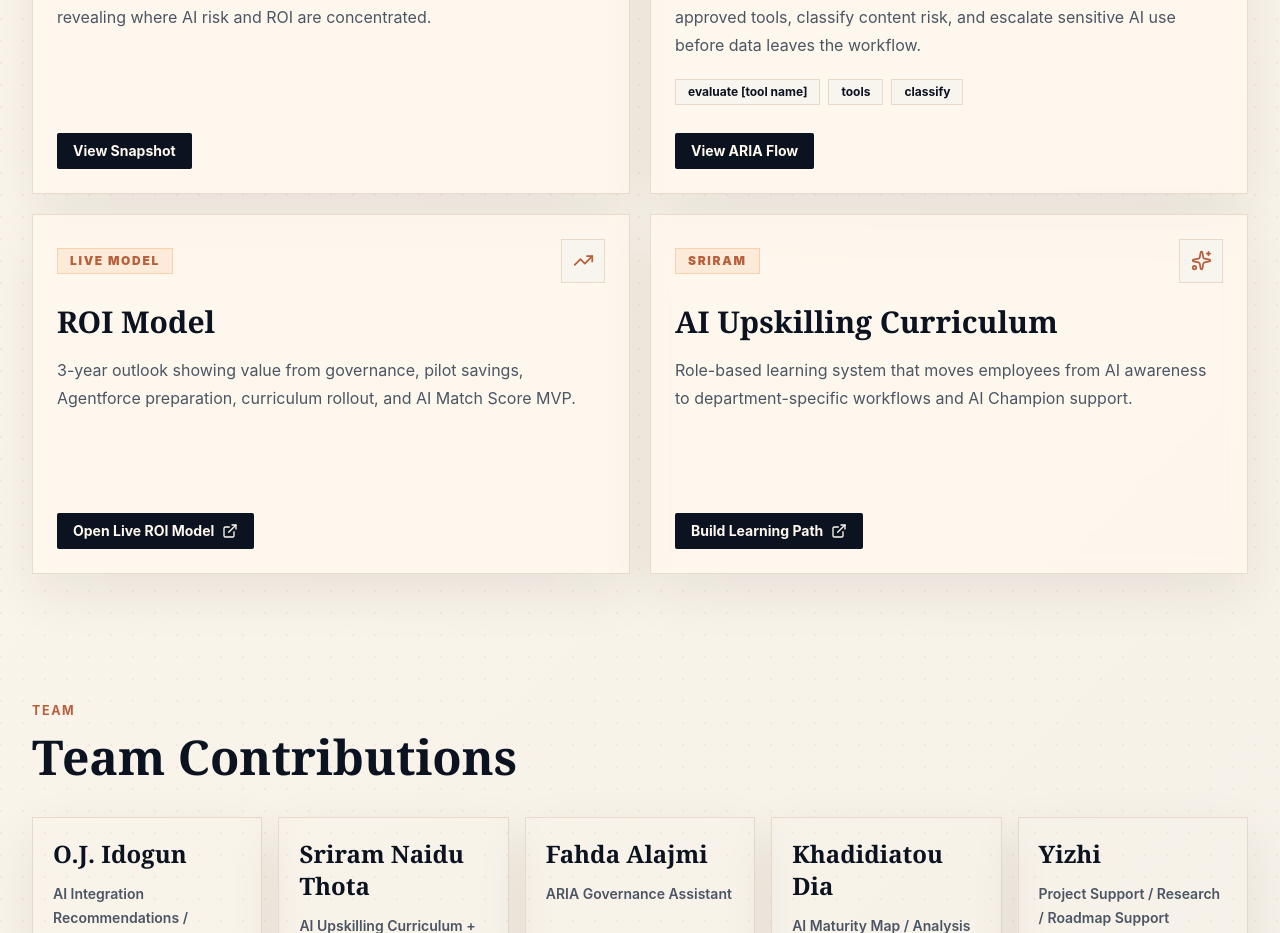
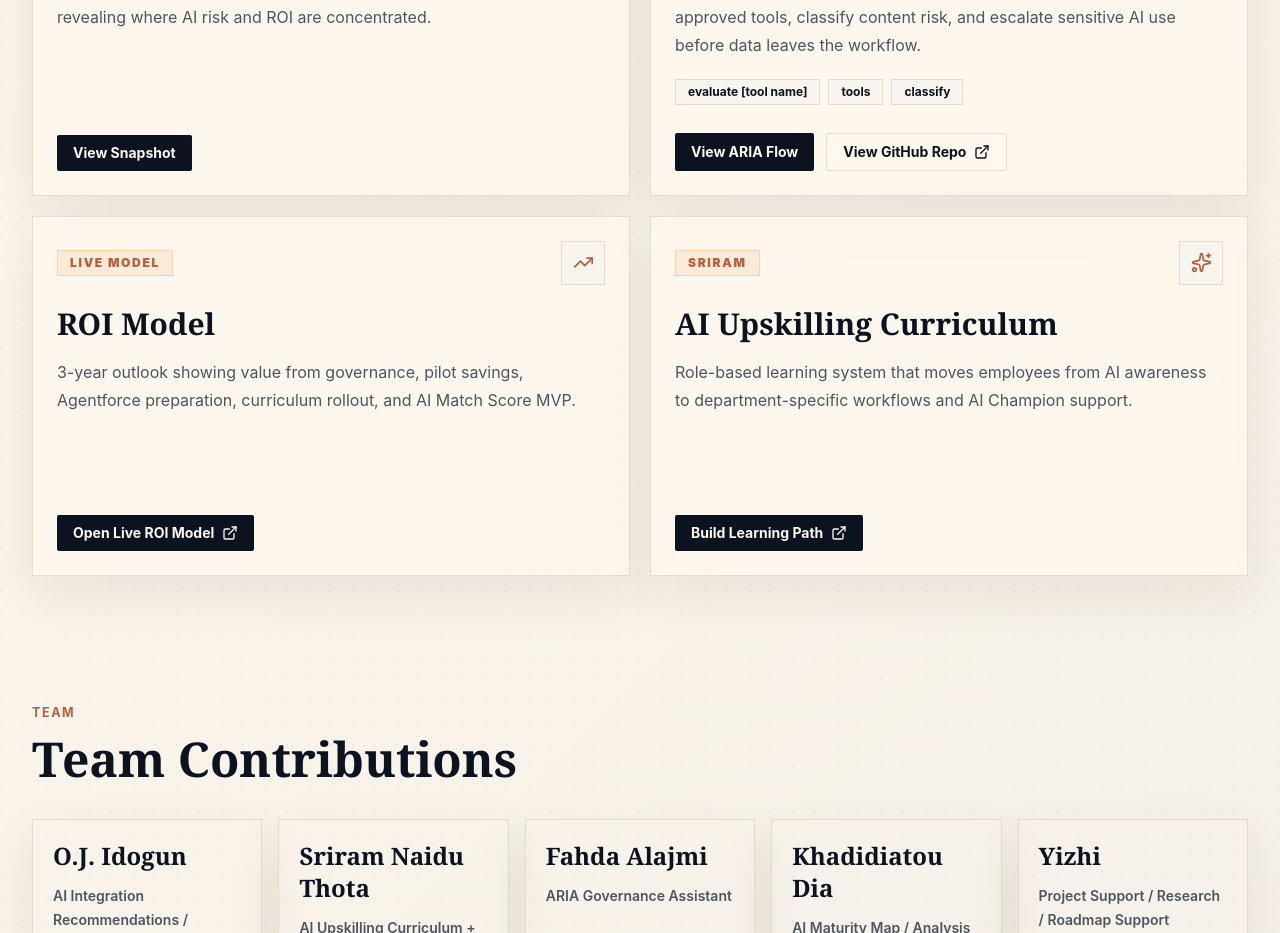
Before and after one commit to sriram369/practicelink-ai-adoption-hub, a Next.js app: page / in a window 1280 px wide. Shown: the part 1940-2873 px from the top of the page. Built offline with nearby package versions, Linux system fonts and the light colour scheme.

Commit message:
Add ARIA GitHub link

```diff
--- a/app/page.tsx
+++ b/app/page.tsx
@@ -87,6 +87,7 @@ export default function Home() {
               text="Slack-based governance assistant that helps employees check approved tools, classify content risk, and escalate sensitive AI use before data leaves the workflow."
               button="View ARIA Flow"
               kind="aria"
+              githubHref="https://github.com/fahda2/artificial-routing-intelligence-agent"
             />
             <AssetCard
               title="ROI Model"
--- a/components/AssetCard.tsx
+++ b/components/AssetCard.tsx
@@ -12,6 +12,7 @@ type AssetCardProps = {
   button: string;
   kind: "maturity" | "aria" | "roi" | "learning";
   href?: string;
+  githubHref?: string;
 };
 
 const icons = {
@@ -21,7 +22,7 @@ const icons = {
   learning: Sparkles
 };
 
-export function AssetCard({ title, tag, text, button, kind, href }: AssetCardProps) {
+export function AssetCard({ title, tag, text, button, kind, href, githubHref }: AssetCardProps) {
   const [open, setOpen] = useState(false);
   const Icon = icons[kind];
 
@@ -79,7 +80,20 @@ export function AssetCard({ title, tag, text, button, kind, href }: AssetCardPro
           ) : null}
         </div>
 
-        <div className="mt-7">{action}</div>
+        <div className="mt-7 flex flex-wrap gap-3">
+          {action}
+          {kind === "aria" && githubHref ? (
+            <a
+              className="focus-ring inline-flex items-center gap-2 rounded-sm border border-line bg-card px-4 py-2 text-sm font-bold text-ink transition hover:border-clay/50 hover:text-clay"
+              href={githubHref}
+              target="_blank"
+              rel="noreferrer"
+            >
+              View GitHub Repo
+              <ExternalLink aria-hidden="true" size={16} />
+            </a>
+          ) : null}
+        </div>
       </article>
 
       {open ? (
@@ -95,7 +109,7 @@ export function AssetCard({ title, tag, text, button, kind, href }: AssetCardPro
             </button>
             <p className="section-kicker">{kind === "aria" ? "Slack governance demo" : `${tag} snapshot`}</p>
             <h3 className="mt-2 pr-12 font-display text-4xl font-semibold text-ink">{title}</h3>
-            {kind === "maturity" ? <MaturityVisual /> : <AriaFlow />}
+            {kind === "maturity" ? <MaturityVisual /> : <AriaFlow githubHref={githubHref} />}
           </div>
         </div>
       ) : null}
@@ -124,7 +138,7 @@ function MaturityVisual() {
   );
 }
 
-function AriaFlow() {
+function AriaFlow({ githubHref }: { githubHref?: string }) {
   const steps = [
     ["Employee asks ARIA in Slack", "The user starts with a tool question, content classification request, or approved-tool lookup."],
     ["ARIA checks governance rules", "The assistant compares the request against tool registries, data sensitivity rules, and escalation criteria."],
@@ -151,8 +165,21 @@ function AriaFlow() {
           </div>
         </div>
       ))}
-      <div className="border border-dashed border-clay/40 bg-peach/10 p-4 text-sm font-semibold leading-6 text-clay">
-        GitHub repository and Streamlit demo links will be added here once the final URLs are confirmed.
+      <div className="flex flex-wrap gap-3 border border-dashed border-clay/40 bg-peach/10 p-4">
+        {githubHref ? (
+          <a
+            className="focus-ring inline-flex items-center gap-2 rounded-sm bg-ink px-4 py-2 text-sm font-bold text-card transition hover:-translate-y-0.5"
+            href={githubHref}
+            target="_blank"
+            rel="noreferrer"
+          >
+            Open Fahda&apos;s GitHub Repo
+            <ExternalLink aria-hidden="true" size={16} />
+          </a>
+        ) : null}
+        <span className="self-center text-sm font-semibold leading-6 text-clay">
+          Streamlit demo link can be added here when it is available.
+        </span>
       </div>
     </div>
   );
```
